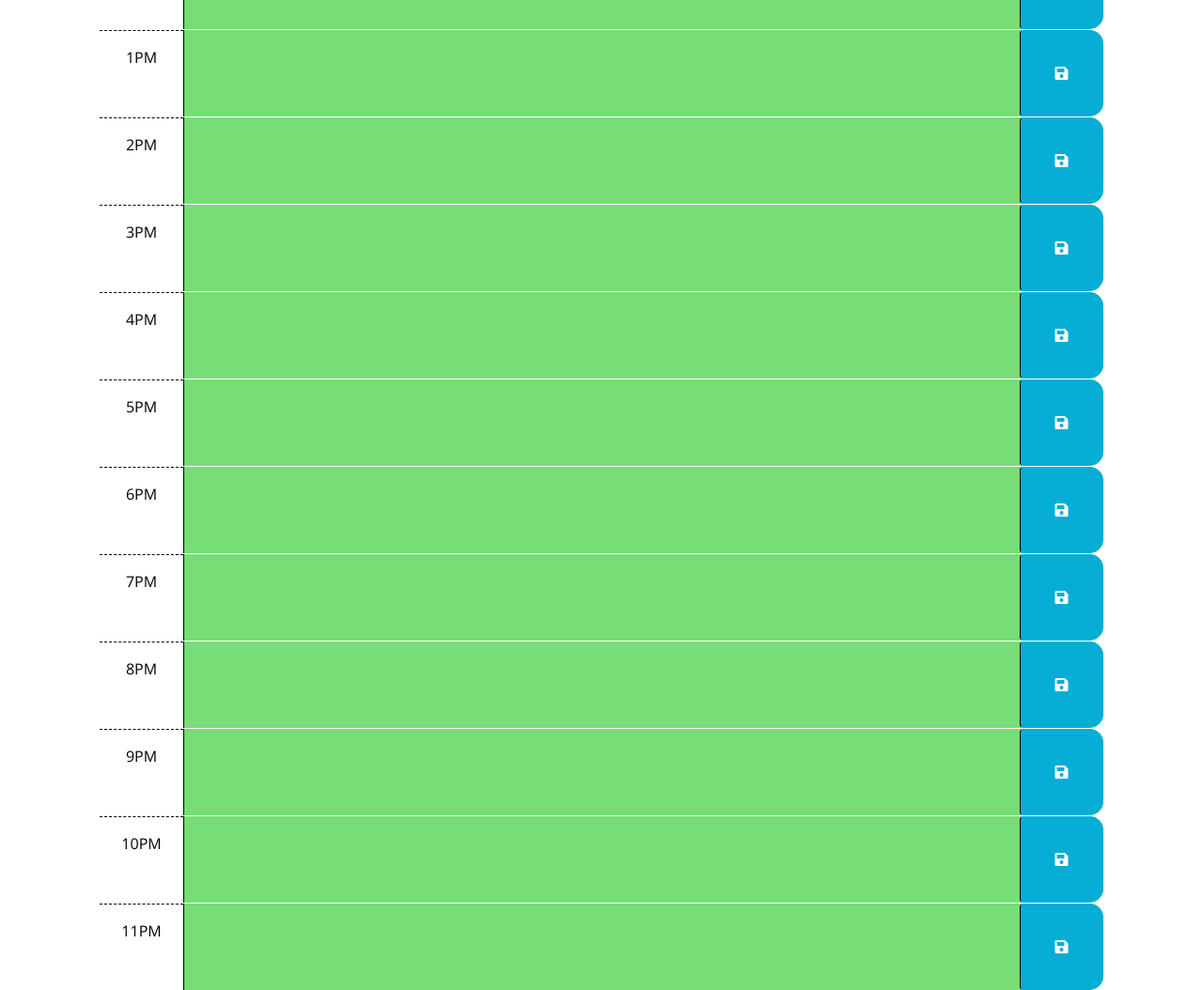
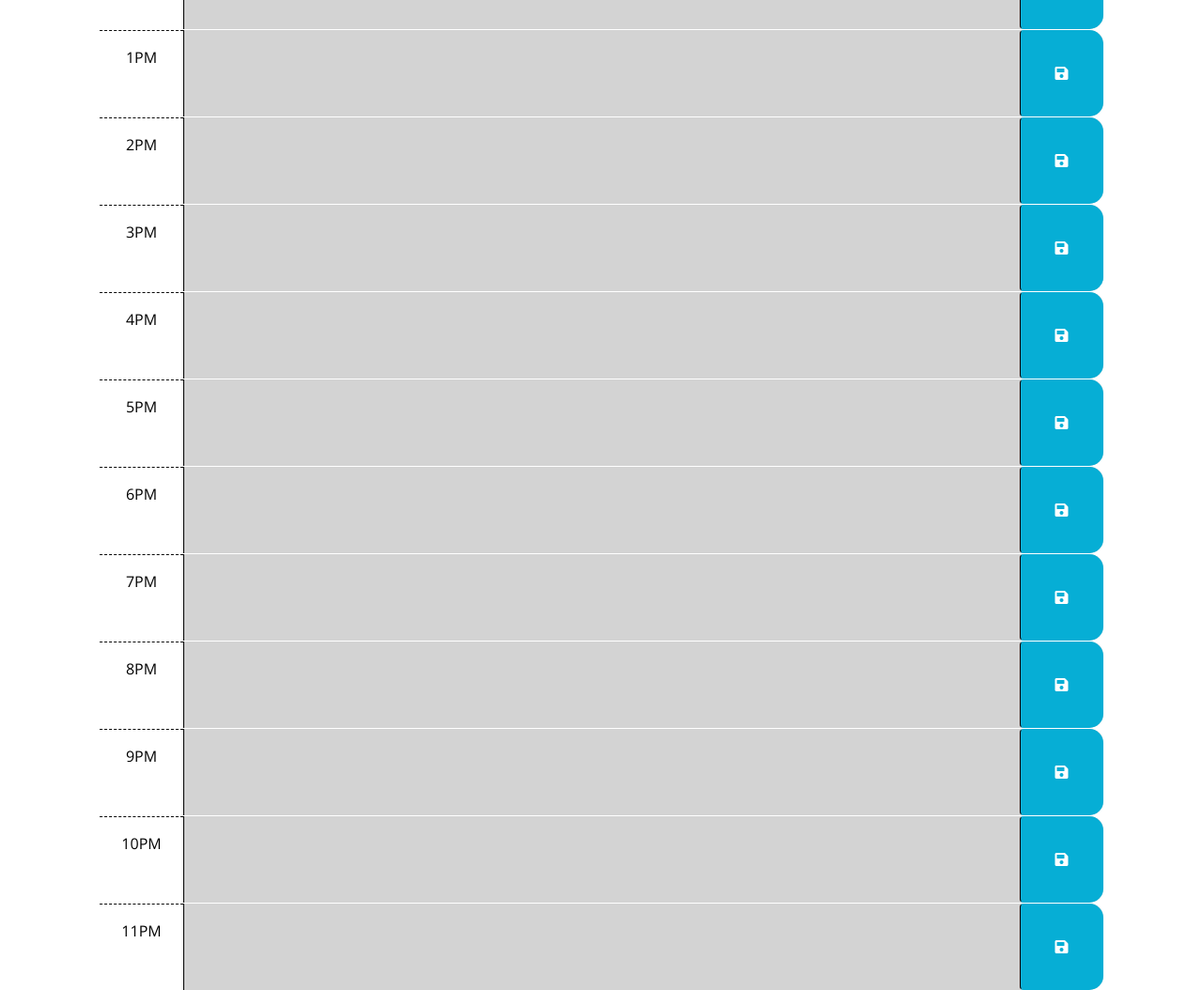
Before and after one commit to mandresp/workday-planner, a plain HTML site: page Develop/index.html in a window 1280 px wide. Shown: the part 1480-2534 px from the top of the page at 94% size. Drawn offline with nearby package versions, Linux system fonts and the light colour scheme.

Commit message:
Added in function in js to assign the correct color to the time blocks and adjusted html div ids so that local storage still works in pairing with the hourDisplay function

```diff
--- a/Develop/index.html
+++ b/Develop/index.html
@@ -38,7 +38,7 @@
         in the finished product. Remember to delete this comment once the
         code is implemented.
         -->
-      <div id="hour-0" class="row time-block past">
+      <div id="hour-00" class="row time-block">
         <div class="col-2 col-md-1 hour text-center py-3">12AM</div>
         <textarea class="col-8 col-md-10 description" rows="3"> </textarea>
         <button class="btn saveBtn col-2 col-md-1" aria-label="save">
@@ -46,7 +46,7 @@
         </button>
       </div>
 
-      <div id="hour-1" class="row time-block past">
+      <div id="hour-01" class="row time-block">
         <div class="col-2 col-md-1 hour text-center py-3">1AM</div>
         <textarea class="col-8 col-md-10 description" rows="3"> </textarea>
         <button class="btn saveBtn col-2 col-md-1" aria-label="save">
@@ -54,7 +54,7 @@
         </button>
       </div>
 
-      <div id="hour-2" class="row time-block past">
+      <div id="hour-02" class="row time-block">
         <div class="col-2 col-md-1 hour text-center py-3">2AM</div>
         <textarea class="col-8 col-md-10 description" rows="3"> </textarea>
         <button class="btn saveBtn col-2 col-md-1" aria-label="save">
@@ -62,7 +62,7 @@
         </button>
       </div>
 
-      <div id="hour-3" class="row time-block past">
+      <div id="hour-03" class="row time-block">
         <div class="col-2 col-md-1 hour text-center py-3">3AM</div>
         <textarea class="col-8 col-md-10 description" rows="3"> </textarea>
         <button class="btn saveBtn col-2 col-md-1" aria-label="save">
@@ -70,7 +70,7 @@
         </button>
       </div>
 
-      <div id="hour-4" class="row time-block past">
+      <div id="hour-04" class="row time-block">
         <div class="col-2 col-md-1 hour text-center py-3">4AM</div>
         <textarea class="col-8 col-md-10 description" rows="3"> </textarea>
         <button class="btn saveBtn col-2 col-md-1" aria-label="save">
@@ -78,7 +78,7 @@
         </button>
       </div>
 
-      <div id="hour-5" class="row time-block past">
+      <div id="hour-05" class="row time-block">
         <div class="col-2 col-md-1 hour text-center py-3">5AM</div>
         <textarea class="col-8 col-md-10 description" rows="3"> </textarea>
         <button class="btn saveBtn col-2 col-md-1" aria-label="save">
@@ -86,7 +86,7 @@
         </button>
       </div>
 
-      <div id="hour-6" class="row time-block past">
+      <div id="hour-06" class="row time-block">
         <div class="col-2 col-md-1 hour text-center py-3">6AM</div>
         <textarea class="col-8 col-md-10 description" rows="3"> </textarea>
         <button class="btn saveBtn col-2 col-md-1" aria-label="save">
@@ -94,7 +94,7 @@
         </button>
       </div>
 
-      <div id="hour-7" class="row time-block past">
+      <div id="hour-07" class="row time-block">
         <div class="col-2 col-md-1 hour text-center py-3">7AM</div>
         <textarea class="col-8 col-md-10 description" rows="3"> </textarea>
         <button class="btn saveBtn col-2 col-md-1" aria-label="save">
@@ -102,7 +102,7 @@
         </button>
       </div>
 
-      <div id="hour-8" class="row time-block past">
+      <div id="hour-08" class="row time-block">
         <div class="col-2 col-md-1 hour text-center py-3">8AM</div>
         <textarea class="col-8 col-md-10 description" rows="3"> </textarea>
         <button class="btn saveBtn col-2 col-md-1" aria-label="save">
@@ -110,7 +110,7 @@
         </button>
       </div>
 
-      <div id="hour-9" class="row time-block past">
+      <div id="hour-09" class="row time-block">
         <div class="col-2 col-md-1 hour text-center py-3">9AM</div>
         <textarea class="col-8 col-md-10 description" rows="3"> </textarea>
         <button class="btn saveBtn col-2 col-md-1" aria-label="save">
@@ -118,7 +118,7 @@
         </button>
       </div>
 
-      <div id="hour-10" class="row time-block present">
+      <div id="hour-10" class="row time-block">
         <div class="col-2 col-md-1 hour text-center py-3">10AM</div>
         <textarea class="col-8 col-md-10 description" rows="3"> </textarea>
         <button class="btn saveBtn col-2 col-md-1" aria-label="save">
@@ -126,7 +126,7 @@
         </button>
       </div>
 
-      <div id="hour-11" class="row time-block future">
+      <div id="hour-11" class="row time-block">
         <div class="col-2 col-md-1 hour text-center py-3">11AM</div>
         <textarea class="col-8 col-md-10 description" rows="3"> </textarea>
         <button class="btn saveBtn col-2 col-md-1" aria-label="save">
@@ -134,7 +134,7 @@
         </button>
       </div>
 
-      <div id="hour-12" class="row time-block future">
+      <div id="hour-12" class="row time-block">
         <div class="col-2 col-md-1 hour text-center py-3">12PM</div>
         <textarea class="col-8 col-md-10 description" rows="3"> </textarea>
         <button class="btn saveBtn col-2 col-md-1" aria-label="save">
@@ -142,7 +142,7 @@
         </button>
       </div>
 
-      <div id="hour-13" class="row time-block future">
+      <div id="hour-13" class="row time-block">
         <div class="col-2 col-md-1 hour text-center py-3">1PM</div>
         <textarea class="col-8 col-md-10 description" rows="3"> </textarea>
         <button class="btn saveBtn col-2 col-md-1" aria-label="save">
@@ -150,7 +150,7 @@
         </button>
       </div>
 
-      <div id="hour-14" class="row time-block future">
+      <div id="hour-14" class="row time-block">
         <div class="col-2 col-md-1 hour text-center py-3">2PM</div>
         <textarea class="col-8 col-md-10 description" rows="3"> </textarea>
         <button class="btn saveBtn col-2 col-md-1" aria-label="save">
@@ -158,7 +158,7 @@
         </button>
       </div>
 
-      <div id="hour-15" class="row time-block future">
+      <div id="hour-15" class="row time-block">
         <div class="col-2 col-md-1 hour text-center py-3">3PM</div>
         <textarea class="col-8 col-md-10 description" rows="3"> </textarea>
         <button class="btn saveBtn col-2 col-md-1" aria-label="save">
@@ -166,7 +166,7 @@
         </button>
       </div>
 
-      <div id="hour-16" class="row time-block future">
+      <div id="hour-16" class="row time-block">
         <div class="col-2 col-md-1 hour text-center py-3">4PM</div>
         <textarea class="col-8 col-md-10 description" rows="3"> </textarea>
         <button class="btn saveBtn col-2 col-md-1" aria-label="save">
@@ -174,7 +174,7 @@
         </button>
       </div>
 
-      <div id="hour-17" class="row time-block future">
+      <div id="hour-17" class="row time-block">
         <div class="col-2 col-md-1 hour text-center py-3">5PM</div>
         <textarea class="col-8 col-md-10 description" rows="3"> </textarea>
         <button class="btn saveBtn col-2 col-md-1" aria-label="save">
@@ -182,7 +182,7 @@
         </button>
       </div>
 
-      <div id="hour-18" class="row time-block future">
+      <div id="hour-18" class="row time-block">
         <div class="col-2 col-md-1 hour text-center py-3">6PM</div>
         <textarea class="col-8 col-md-10 description" rows="3"> </textarea>
         <button class="btn saveBtn col-2 col-md-1" aria-label="save">
@@ -190,7 +190,7 @@
         </button>
       </div>
 
-      <div id="hour-19" class="row time-block future">
+      <div id="hour-19" class="row time-block">
         <div class="col-2 col-md-1 hour text-center py-3">7PM</div>
         <textarea class="col-8 col-md-10 description" rows="3"> </textarea>
         <button class="btn saveBtn col-2 col-md-1" aria-label="save">
@@ -198,7 +198,7 @@
         </button>
       </div>
 
-      <div id="hour-20" class="row time-block future">
+      <div id="hour-20" class="row time-block">
         <div class="col-2 col-md-1 hour text-center py-3">8PM</div>
         <textarea class="col-8 col-md-10 description" rows="3"> </textarea>
         <button class="btn saveBtn col-2 col-md-1" aria-label="save">
@@ -206,7 +206,7 @@
         </button>
       </div>
 
-      <div id="hour-21" class="row time-block future">
+      <div id="hour-21" class="row time-block">
         <div class="col-2 col-md-1 hour text-center py-3">9PM</div>
         <textarea class="col-8 col-md-10 description" rows="3"> </textarea>
         <button class="btn saveBtn col-2 col-md-1" aria-label="save">
@@ -214,7 +214,7 @@
         </button>
       </div>
 
-      <div id="hour-22" class="row time-block future">
+      <div id="hour-22" class="row time-block">
         <div class="col-2 col-md-1 hour text-center py-3">10PM</div>
         <textarea class="col-8 col-md-10 description" rows="3"> </textarea>
         <button class="btn saveBtn col-2 col-md-1" aria-label="save">
@@ -222,7 +222,7 @@
         </button>
       </div>
 
-      <div id="hour-23" class="row time-block future">
+      <div id="hour-23" class="row time-block">
         <div class="col-2 col-md-1 hour text-center py-3">11PM</div>
         <textarea class="col-8 col-md-10 description" rows="3"> </textarea>
         <button class="btn saveBtn col-2 col-md-1" aria-label="save">
--- a/Develop/script.js
+++ b/Develop/script.js
@@ -22,20 +22,37 @@ $(document).ready(function () {
   // attribute of each time-block be used to conditionally add or remove the
   // past, present, and future classes? How can Day.js be used to get the
   // current hour in 24-hour time?
+  function hourDisplay() {
+    var now = "hour-" + dayjs().hour();
+    console.log(now);
+    // var hourBlock = document.getElementById("hour-")
+    $(".time-block").each(function (){
+      var blockHour = $(this).attr("id");
+      console.log(blockHour);
+      if (blockHour === now) {
+        this.classList.add("present")
+      } else if (blockHour < now) {
+        this.classList.add("past")
+      } else {
+        this.classList.add("future")
+      }
+    });
+  };
+  hourDisplay();
   //
   // TODO: Add code to get any user input that was saved in localStorage and set
   // the values of the corresponding textarea elements. HINT: How can the id
   // attribute of each time-block be used to do this?
-  $("#hour-0 .description").val(localStorage.getItem("hour-0"));
-  $("#hour-1 .description").val(localStorage.getItem("hour-1"));
-  $("#hour-2 .description").val(localStorage.getItem("hour-2"));
-  $("#hour-3 .description").val(localStorage.getItem("hour-3"));
-  $("#hour-4 .description").val(localStorage.getItem("hour-4"));
-  $("#hour-5 .description").val(localStorage.getItem("hour-5"));
-  $("#hour-6 .description").val(localStorage.getItem("hour-6"));
-  $("#hour-7 .description").val(localStorage.getItem("hour-7"));
-  $("#hour-8 .description").val(localStorage.getItem("hour-8"));
-  $("#hour-9 .description").val(localStorage.getItem("hour-9"));
+  $("#hour-00 .description").val(localStorage.getItem("hour-00"));
+  $("#hour-01 .description").val(localStorage.getItem("hour-01"));
+  $("#hour-02 .description").val(localStorage.getItem("hour-02"));
+  $("#hour-03 .description").val(localStorage.getItem("hour-03"));
+  $("#hour-04 .description").val(localStorage.getItem("hour-04"));
+  $("#hour-05 .description").val(localStorage.getItem("hour-05"));
+  $("#hour-06 .description").val(localStorage.getItem("hour-06"));
+  $("#hour-07 .description").val(localStorage.getItem("hour-07"));
+  $("#hour-08 .description").val(localStorage.getItem("hour-08"));
+  $("#hour-09 .description").val(localStorage.getItem("hour-09"));
   $("#hour-10 .description").val(localStorage.getItem("hour-10"));
   $("#hour-11 .description").val(localStorage.getItem("hour-11"));
   $("#hour-12 .description").val(localStorage.getItem("hour-12"));
```
